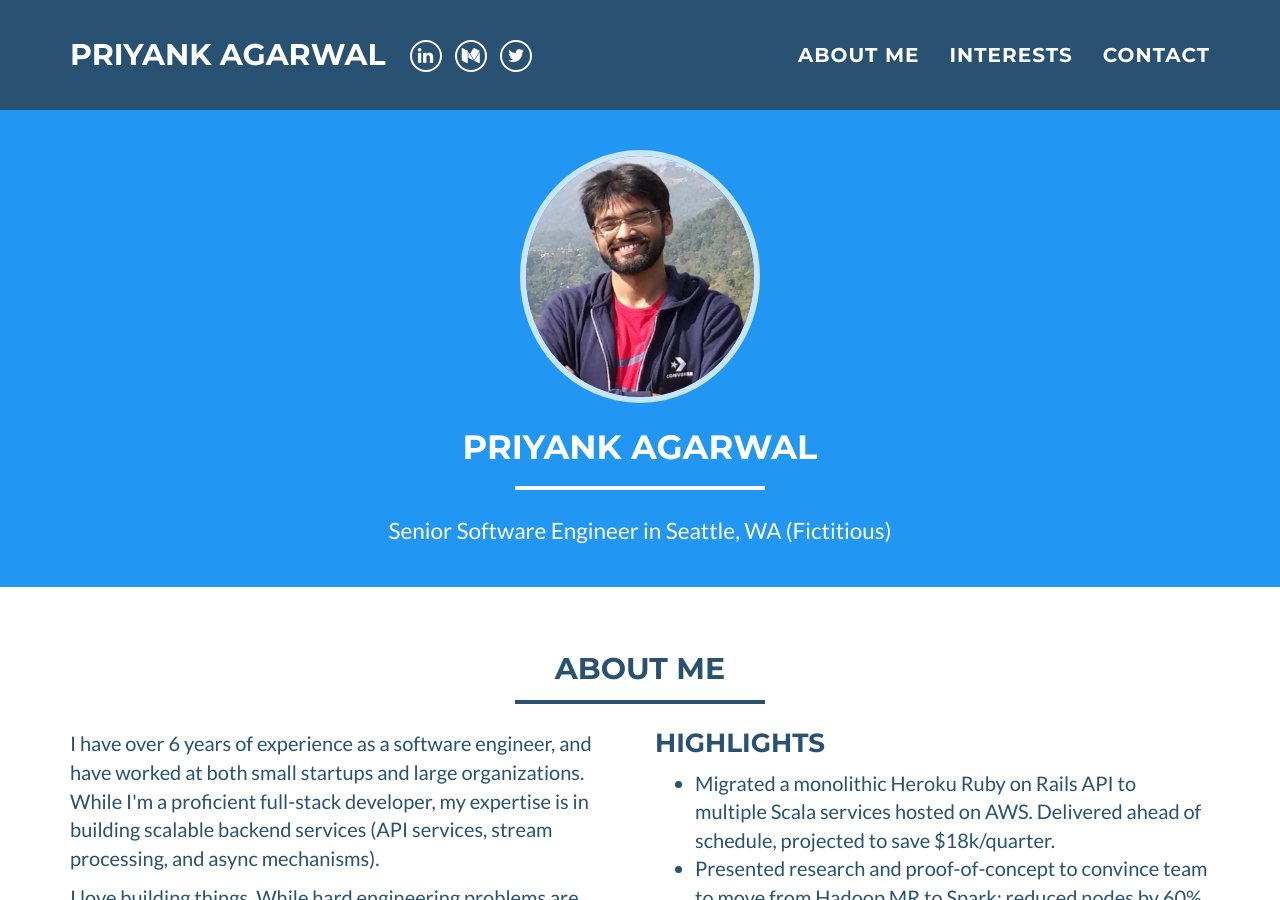
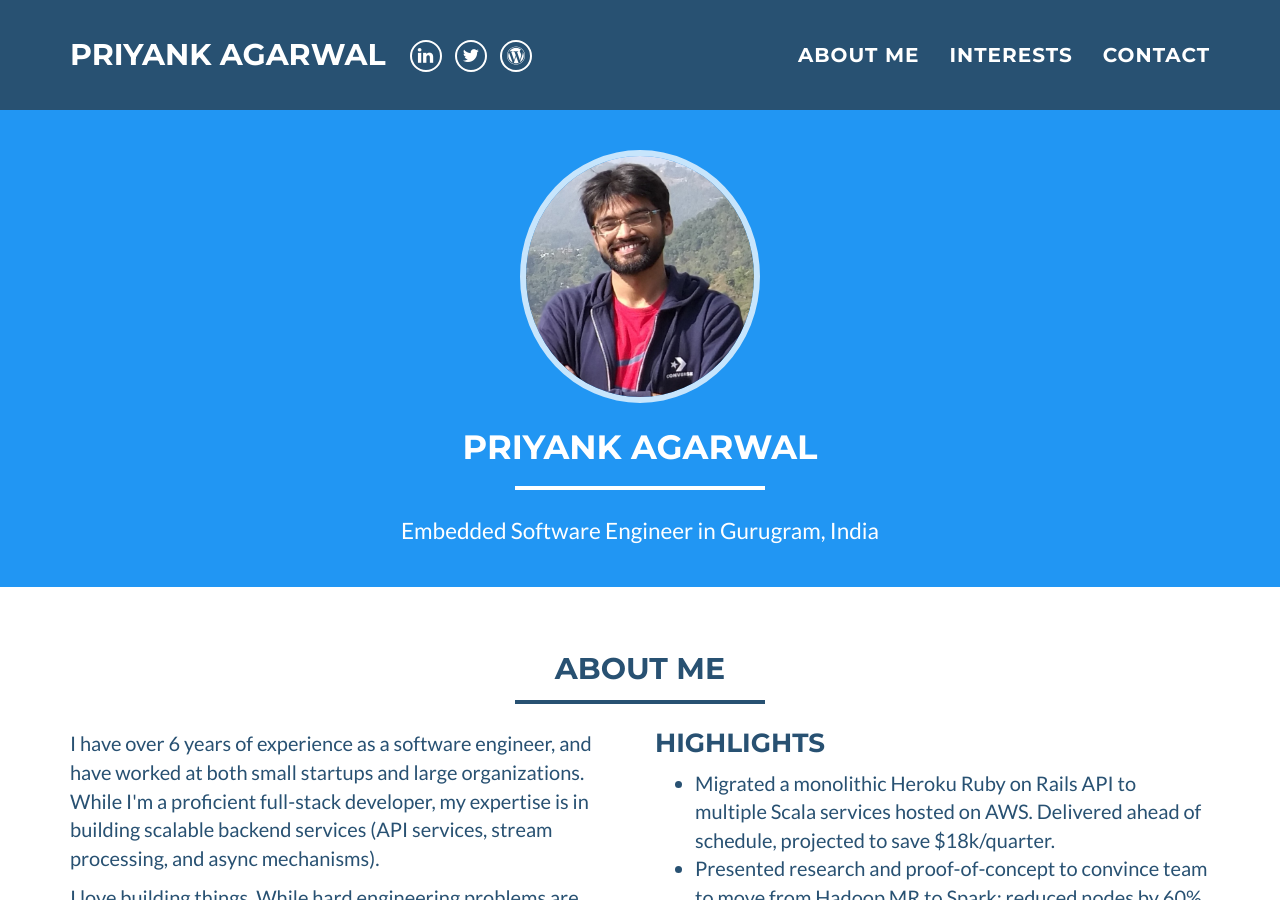
Before and after one commit to dremotion/dremotion.github.io, a Jekyll site: the page built from index.html, in a window 1280 px wide and 900 px high. Built offline with Jekyll 4.4.1, drawn with Linux system fonts in a browser that asks for light colours; part of the change alters nothing that is shown.

```diff
--- a/_config.yml
+++ b/_config.yml
@@ -3,7 +3,7 @@ name: Priyank Agarwal
 email: priyank01agarwal@gmail.com
 #canonical_url: https://edwinexemplar.com
 keywords: "Firmware Engineer, Embedded, RTOS, C, MSP430, ARM"
-skills: "Senior Software Engineer in Seattle, WA (Fictitious)"
+skills: "Embedded Software Engineer in Gurugram, India"
 baseurl:
 
 # Social networks usernames (many more available: google-plus, flickr, dribbble, pinterest, instagram, tumblr, linkedin, etc.)
@@ -11,10 +11,10 @@ baseurl:
 social:
   - title: linkedin
     url: https://www.linkedin.com/in/priyank01/
-  - title: medium
-    url: https://medium.com/@cgroom
   - title: twitter
-    url: https://twitter.com/chuck_groom
+    url: https://twitter.com/cholebathure
+  - title: wordpress
+    url: https://www.myjourneyforpm.wordpress.com
 
 # Google webmaster tools
 google_verify:
```
